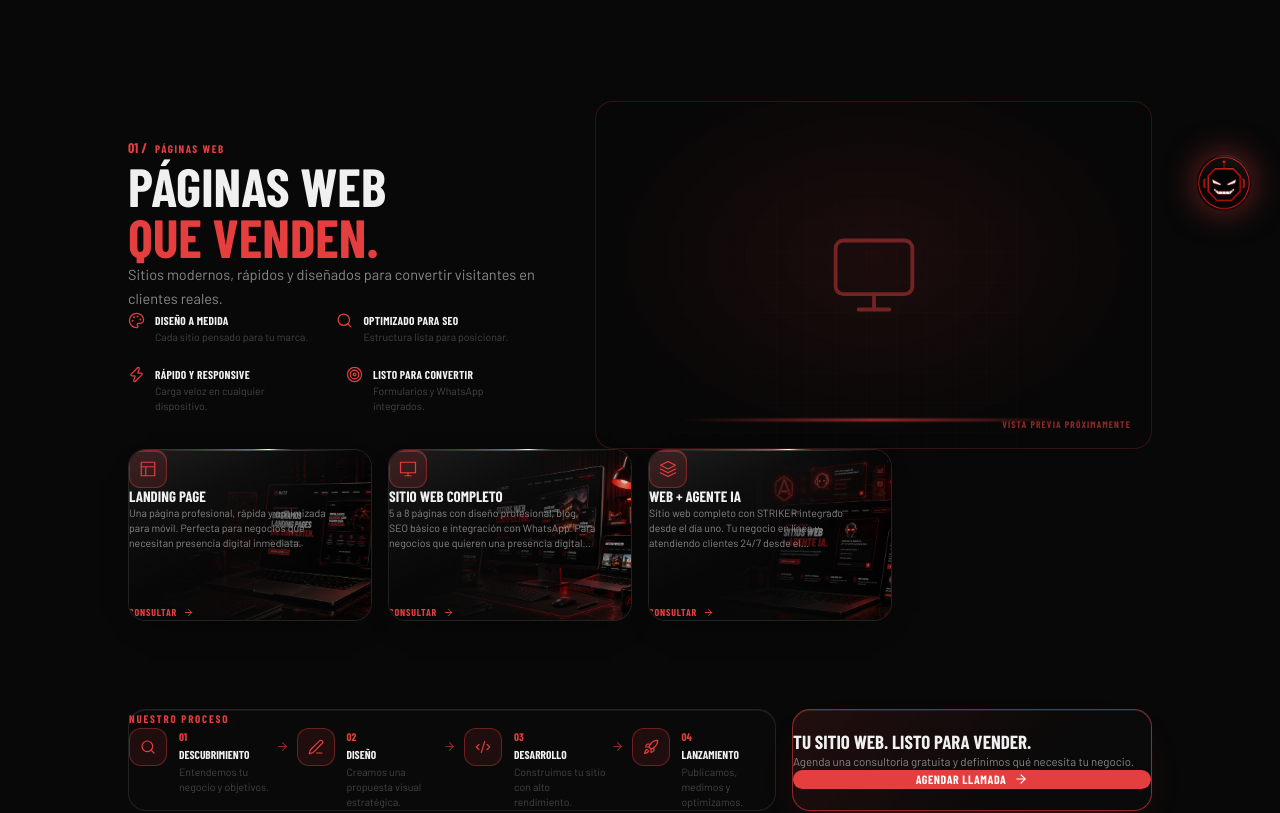
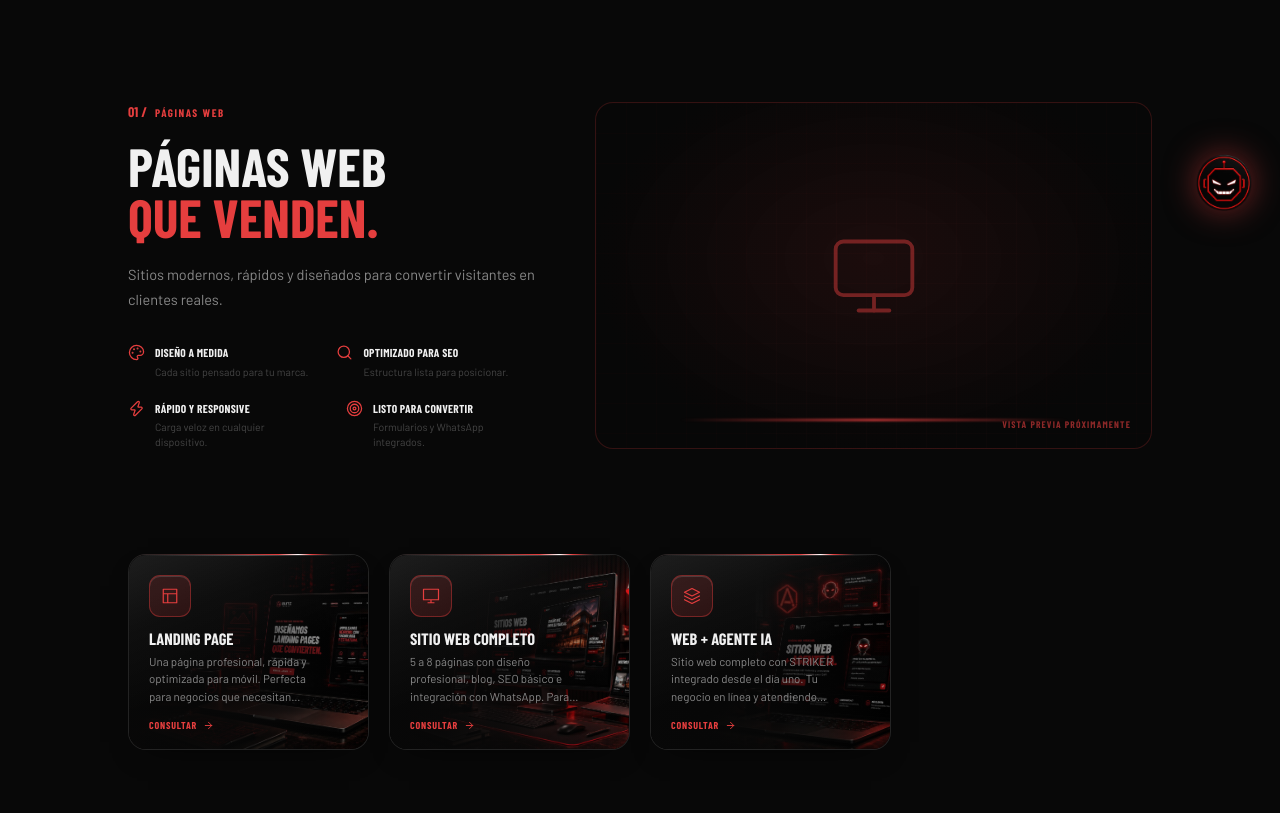
Before and after one commit to dacabrero11/blitz, a Next.js app: page /servicios in a window 1280 px wide. Shown: the part 561-1374 px from the top of the page. Built offline with nearby package versions, Linux system fonts and the light colour scheme; a web font is replaced by a local one.

Commit message:
Fix: mover el reset global a @layer base (sin capa anulaba TODAS las utilidades p-*/m-* de Tailwind en el sitio). Cards de servicios 28% mas grandes conservando la proporcion, y 104px de aire entre el hero y las cards

```diff
--- a/app/globals.css
+++ b/app/globals.css
@@ -24,7 +24,11 @@
   --ease-out: cubic-bezier(0.16, 1, 0.3, 1);
 }
 
-*, *::before, *::after { box-sizing: border-box; margin: 0; padding: 0; }
+/* Debe ir en @layer base: el CSS sin capa gana sobre @layer utilities de Tailwind,
+   y sin esto las utilidades de margen/padding (p-*, m-*, mb-*) quedan anuladas. */
+@layer base {
+  *, *::before, *::after { box-sizing: border-box; margin: 0; padding: 0; }
+}
 
 html { scroll-behavior: auto; -webkit-font-smoothing: antialiased; }
 
--- a/components/sections/CategoriaSection.tsx
+++ b/components/sections/CategoriaSection.tsx
@@ -108,9 +108,9 @@ export function CategoriaSection({ cat, index }: { cat: Categoria; index: number
   return (
     <section className="section-padding" style={{ borderBottom: '1px solid var(--border-2)' }}>
       <BeamSync />
-      <div className="container">
+      <div className="w-full mx-auto" style={{ maxWidth: 1560, paddingLeft: 'var(--section-px)', paddingRight: 'var(--section-px)' }}>
         {/* ─── HERO ─── */}
-        <div className="grid grid-cols-1 lg:grid-cols-[minmax(0,0.85fr)_minmax(0,1.15fr)] gap-10 lg:gap-14 items-center mb-14">
+        <div className="grid grid-cols-1 lg:grid-cols-[minmax(0,0.85fr)_minmax(0,1.15fr)] gap-10 lg:gap-14 items-center" style={{ marginBottom: 104 }}>
           <div>
             <div className="flex items-center gap-2 mb-4">
               <span className="font-display font-black" style={{ fontSize: 14, color: cat.acento }}>
@@ -194,7 +194,7 @@ export function CategoriaSection({ cat, index }: { cat: Categoria; index: number
         </div>
 
         {/* ─── CARDS: 4 per row ─── */}
-        <div className="grid grid-cols-1 sm:grid-cols-2 lg:grid-cols-4 gap-4" style={{ marginBottom: 88 }}>
+        <div className="grid grid-cols-1 sm:grid-cols-2 lg:grid-cols-4 gap-5" style={{ marginBottom: 96 }}>
           {cat.items.map((item) => (
             <TiltCard
               key={item.slug}
@@ -205,7 +205,7 @@ export function CategoriaSection({ cat, index }: { cat: Categoria; index: number
                 borderRadius: 18,
                 padding: 1,
                 background: 'rgba(255,255,255,0.11)',
-                minHeight: 172,
+                minHeight: 196,
               }}
             >
               {/* Light beam travelling around the border — all cards share one synced loop */}
@@ -263,8 +263,8 @@ export function CategoriaSection({ cat, index }: { cat: Categoria; index: number
                   <div
                     className="flex items-center justify-center mb-3 transition-transform duration-300 group-hover:scale-110"
                     style={{
-                      width: 38,
-                      height: 38,
+                      width: 42,
+                      height: 42,
                       background: `${cat.acento}26`,
                       border: `1px solid ${cat.acento}66`,
                       borderRadius: 11,
@@ -275,14 +275,14 @@ export function CategoriaSection({ cat, index }: { cat: Categoria; index: number
                       <path d={item.icon} />
                     </svg>
                   </div>
-                  <div className="font-display font-black uppercase mb-1.5" style={{ fontSize: 15, color: 'var(--white)', lineHeight: 1.1 }}>
+                  <div className="font-display font-black uppercase mb-1.5" style={{ fontSize: 16.5, color: 'var(--white)', lineHeight: 1.1 }}>
                     {item.nombre}
                   </div>
                   <p
                     style={{
-                      fontSize: 10.5,
+                      fontSize: 11.5,
                       color: 'var(--gray-1)',
-                      lineHeight: 1.45,
+                      lineHeight: 1.5,
                       maxWidth: '86%',
                       display: '-webkit-box',
                       WebkitLineClamp: 3,
```
